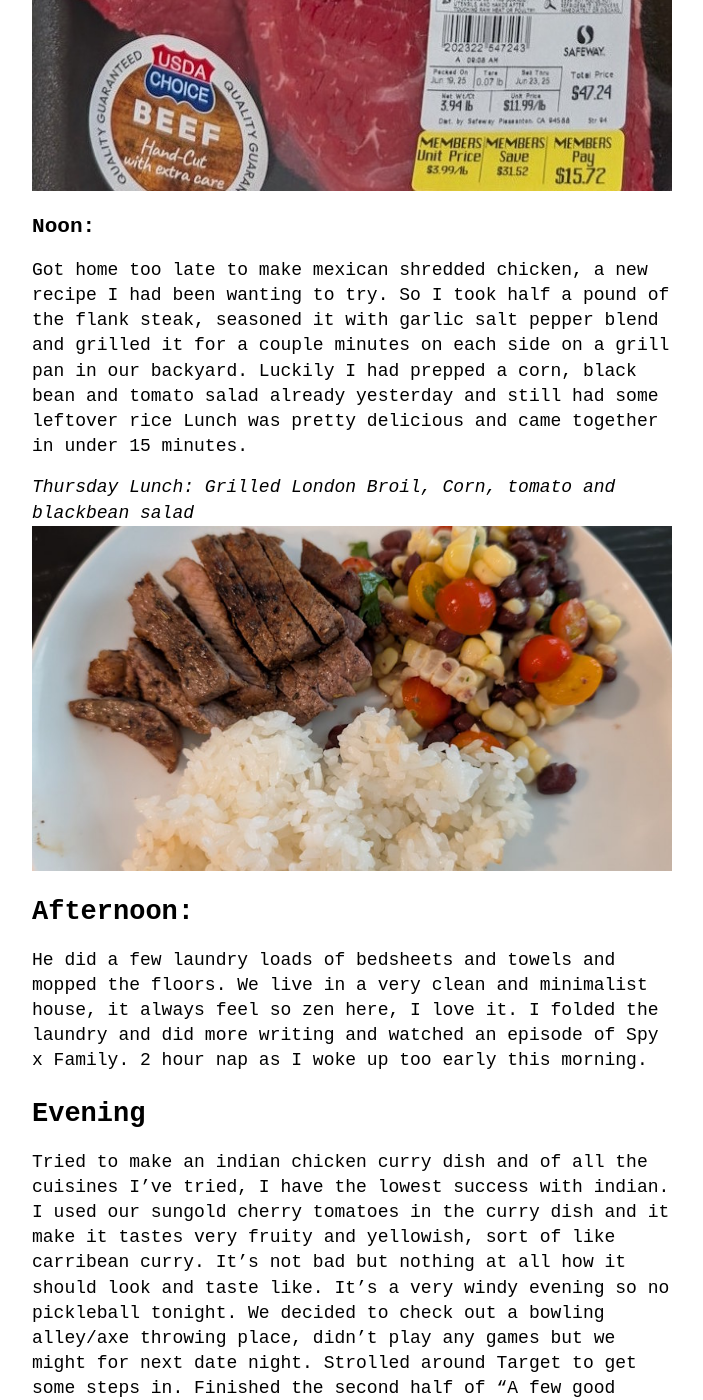
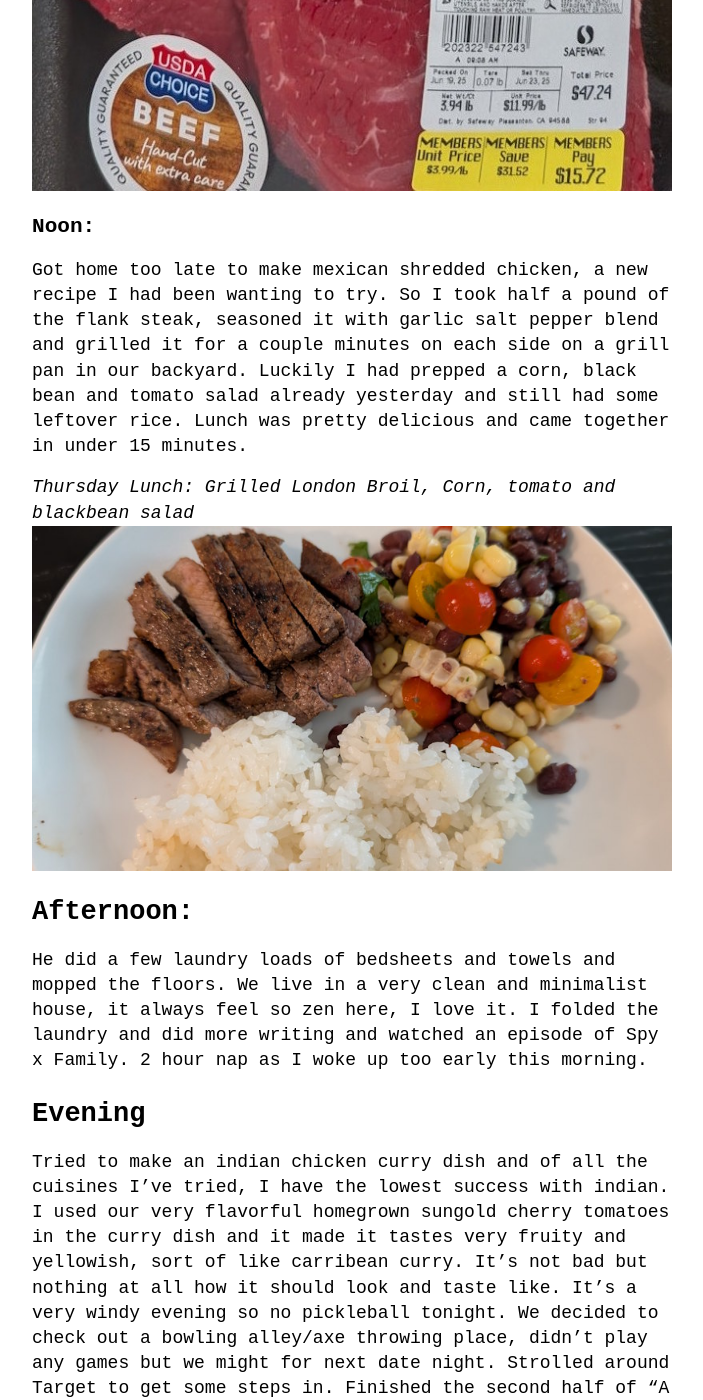
Before and after one commit to groceryshoppingisfun/weeklyfoodjournal, a Jekyll site: the page built from _posts/2025-06-16-Thai-Inspired-Cooking-Week.md, in a window 1280 px wide and 1400 px high, scrolled down 10911 px. Shown: the whole window, without its empty margins (288-991 px from the left). Built offline with Jekyll 4.4.1, drawn with Linux system fonts in a browser that asks for light colours; some of the changed text lies outside the part shown.

Commit message:
Update 2025-06-16-Thai-Inspired-Cooking-Week.md

```diff
--- a/_posts/2025-06-16-Thai-Inspired-Cooking-Week.md
+++ b/_posts/2025-06-16-Thai-Inspired-Cooking-Week.md
@@ -98,7 +98,7 @@ Picked up a big pack of London Broil beef from Safeway (on sale for $3.99/lb) fo
 ![safeway london broil](assets/images/london-broil.jpg)
 
 ### Noon:
-Got home too late to make mexican shredded chicken, a new recipe I had been wanting to try. So I took half a pound of the flank steak, seasoned it with garlic salt pepper blend and grilled it for a couple minutes on each side on a grill pan in our backyard. Luckily I had prepped a corn, black bean and tomato salad already yesterday and still had some leftover rice Lunch was pretty delicious and came together in under 15 minutes.
+Got home too late to make mexican shredded chicken, a new recipe I had been wanting to try. So I took half a pound of the flank steak, seasoned it with garlic salt pepper blend and grilled it for a couple minutes on each side on a grill pan in our backyard. Luckily I had prepped a corn, black bean and tomato salad already yesterday and still had some leftover rice. Lunch was pretty delicious and came together in under 15 minutes.
 
 *Thursday Lunch: Grilled London Broil, Corn, tomato and blackbean salad*
 ![Thursday Lunch: Grilled beef with tomato/corn/black bean salad](assets/images/grilled-london-broil.jpg)
@@ -107,6 +107,6 @@ Got home too late to make mexican shredded chicken, a new recipe I had been want
 He did a few laundry loads of bedsheets and towels and mopped the floors. We live in a very clean and minimalist house, it always feel so zen here, I love it. I folded the laundry and did more writing and watched an episode of Spy x Family. 2 hour nap as I woke up too early this morning.
 
 ## Evening
-Tried to make an indian chicken curry dish and of all the cuisines I've tried, I have the lowest success with indian. I used our sungold cherry tomatoes in the curry dish and it make it tastes very fruity and yellowish, sort of like carribean curry. It's not bad but nothing at all how it should look and taste like. It's a very windy evening so no pickleball tonight. We decided to check out a bowling alley/axe throwing place, didn't play any games but we might for next date night. Strolled around Target to get some steps in. Finished the second half of "A few good men". Jack Nicholson makes such a good villain and I really enjoyed the last 15 minutes of the courtroom drama and I want to rewatch just that part again. I love how a good movie makes me feel, it's so satisfying.
+Tried to make an indian chicken curry dish and of all the cuisines I've tried, I have the lowest success with indian. I used our very flavorful homegrown sungold cherry tomatoes in the curry dish and it made it tastes very fruity and yellowish, sort of like carribean curry. It's not bad but nothing at all how it should look and taste like. It's a very windy evening so no pickleball tonight. We decided to check out a bowling alley/axe throwing place, didn't play any games but we might for next date night. Strolled around Target to get some steps in. Finished the second half of "A few good men". Jack Nicholson makes such a good villain and I really enjoyed the last 15 minutes of the courtroom drama and I want to rewatch just that part again. I love how a good movie makes me feel, it's so satisfying.
 
 ## *Thursday Total For Food: $15.72*
```
